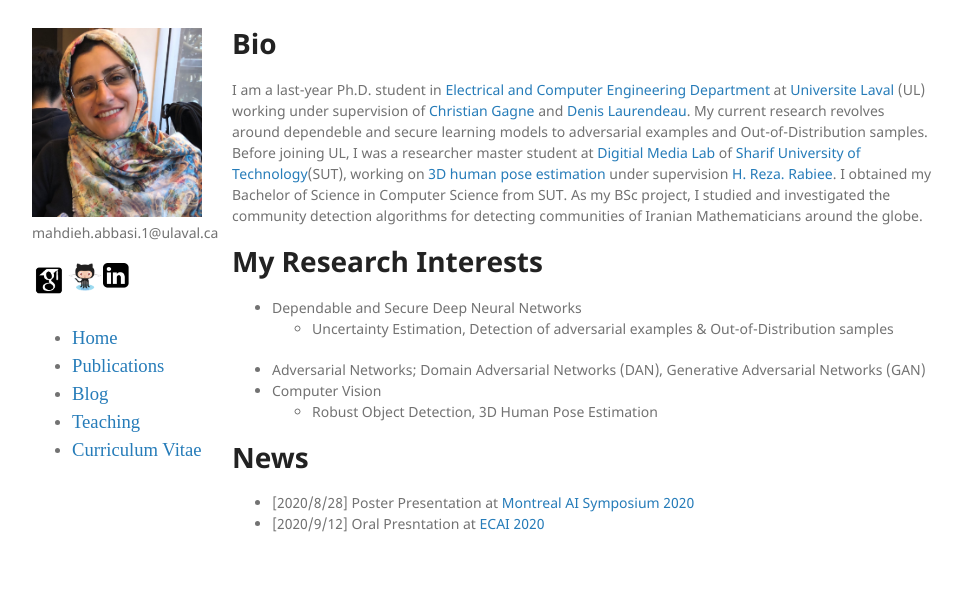
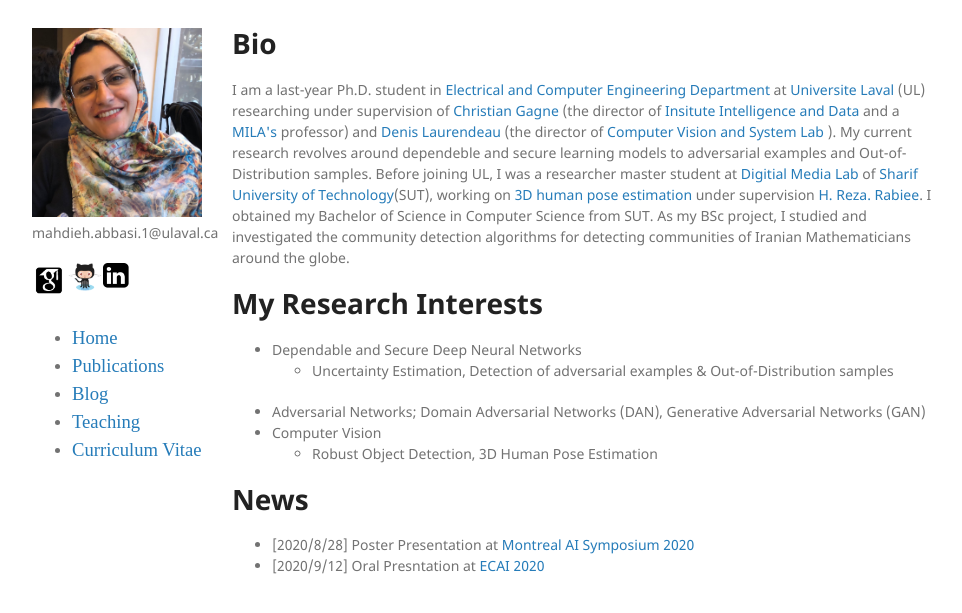
Before and after one commit to mahdaneh/mahdaneh.github.io, a Jekyll site: the page built from index.html, in a window 1280 px wide. Shown: the top 613 px of the page, without its empty margins (158-1120 px from the left). Built offline with Jekyll 4.4.1, drawn with Linux system fonts in a browser that asks for light colours.

Commit message:
Update index.html

```diff
--- a/index.html
+++ b/index.html
@@ -57,8 +57,10 @@ layout: default
 
 <h1 id="bio">Bio</h1>
 <p>I am a last-year Ph.D. student in <a href="https://www.gelgif.ulaval.ca/accueil/">Electrical and Computer Engineering Department</a>
-  at <a href="https://www.ulaval.ca/en/">Universite Laval</a> (UL) working under supervision of
-  <a href="http://vision.gel.ulaval.ca/~cgagne/">Christian Gagne</a> and <a href="http://vision.gel.ulaval.ca/~laurend/">Denis Laurendeau</a>. My current research revolves around dependeble and secure learning models to adversarial examples and Out-of-Distribution samples. Before joining UL, I was a researcher master student at <a href="http://dml.ir/">Digitial Media Lab</a> of <a href="http://www.en.sharif.edu/">Sharif University of Technology</a>(SUT), working on <a href="https://ieeexplore.ieee.org/document/7335521/">3D human pose estimation</a> under supervision <a href="http://sharif.edu/~rabiee/">H. Reza. Rabiee</a>. I obtained my Bachelor of Science in Computer Science from SUT. As my BSc project, I studied and investigated the community detection algorithms for detecting communities of Iranian Mathematicians around the globe.
+  at <a href="https://www.ulaval.ca/en/">Universite Laval</a> (UL) researching under supervision of
+  <a href="http://vision.gel.ulaval.ca/~cgagne/">Christian Gagne</a> (the director of <a href="https://iid.ulaval.ca/en/">Insitute Intelligence and Data</a>
+  and a <a href="https://mila.quebec/en/">MILA's</a> professor) and <a href="http://vision.gel.ulaval.ca/~laurend/">Denis Laurendeau</a>
+  (the director of <a href="http://vision.gel.ulaval.ca/en/">Computer Vision and System Lab </a>). My current research revolves around dependeble and secure learning models to adversarial examples and Out-of-Distribution samples. Before joining UL, I was a researcher master student at <a href="http://dml.ir/">Digitial Media Lab</a> of <a href="http://www.en.sharif.edu/">Sharif University of Technology</a>(SUT), working on <a href="https://ieeexplore.ieee.org/document/7335521/">3D human pose estimation</a> under supervision <a href="http://sharif.edu/~rabiee/">H. Reza. Rabiee</a>. I obtained my Bachelor of Science in Computer Science from SUT. As my BSc project, I studied and investigated the community detection algorithms for detecting communities of Iranian Mathematicians around the globe.
 
         </p>
 <h1 id="my-research-interests">My Research Interests</h1>
```
